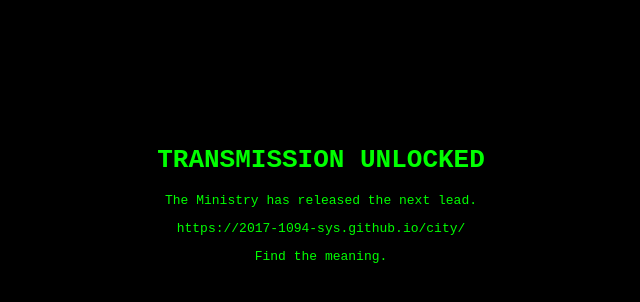
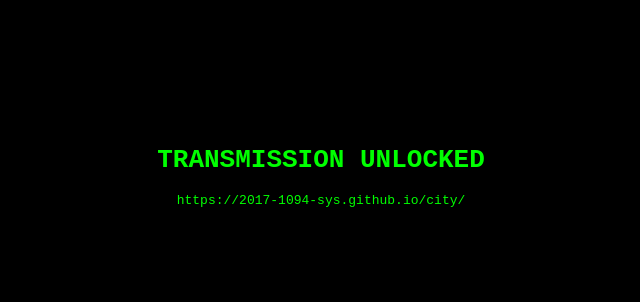
Before and after one commit to 2017-1094-sys/2017-1094-github.io, a plain HTML site: page coordinates.html in a window 1280 px wide. Shown: the whole page, without its empty margins (319-959 px from the left). Drawn offline with Linux system fonts and the light colour scheme.

Commit message:
Update coordinates.html

```diff
--- a/coordinates.html
+++ b/coordinates.html
@@ -20,13 +20,10 @@
 
 <h1>TRANSMISSION UNLOCKED</h1>
 
-<p>The Ministry has released the next lead.</p>
-
 <p>
  https://2017-1094-sys.github.io/city/
 </p>
 
-<p>Find the meaning.</p>
 
 </body>
 </html>
```
